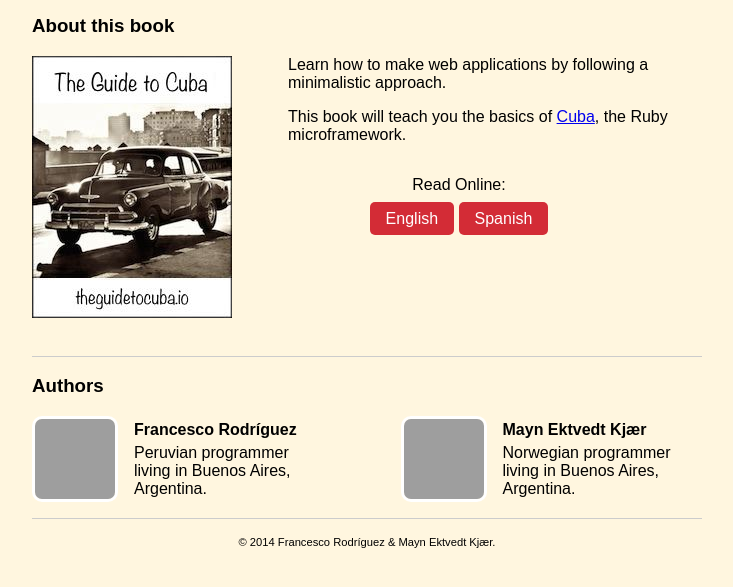
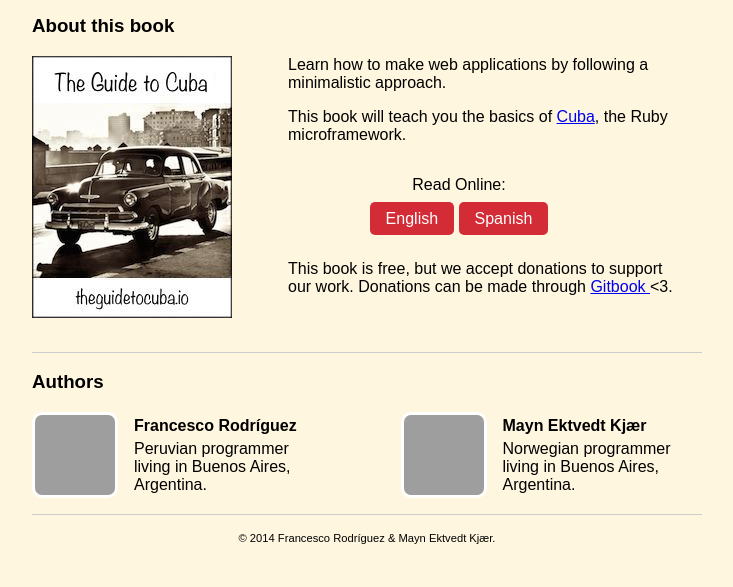
Before and after one commit to wacko/theguidetocuba, a plain HTML site: page index.html in a window 1280 px wide. Shown: the part 65-652 px from the top of the page, without its empty margins (273-1006 px from the left). Drawn offline with Linux system fonts and the light colour scheme; grey boxes are pictures that could not be loaded; a web font is replaced by a local one.

Commit message:
Add donations link.

```diff
--- a/css/style.css
+++ b/css/style.css
@@ -84,7 +84,7 @@ footer {
     height: 262px;
   }
 
-  #about p {
+  #about p, #donate p {
     margin-left: 16em;
     margin-right: 1em;
   }
@@ -97,7 +97,7 @@ footer {
 
   #authors {
     clear: both;
-    margin-top: 8em;
+    margin-top: 3.5em;
     overflow: hidden;
   }
 
--- a/index.html
+++ b/index.html
@@ -40,6 +40,16 @@
         <a href="https://www.gitbook.io/book/frodsan/theguidetocuba" class="action">English</a>
         <a href="https://www.gitbook.io/book/frodsan/theguidetocubaes" class="action">Spanish</a>
       </section>
+
+      <section id="donate">
+        <p>
+          This book is free, but we accept donations to support
+          our work. Donations can be made through
+          <a href="https://www.gitbook.io/donate/book/frodsan/theguidetocuba">
+            Gitbook
+          </a> &lt;3.
+        </p>
+      </section>
     </section>
 
     <section id="authors">
```
